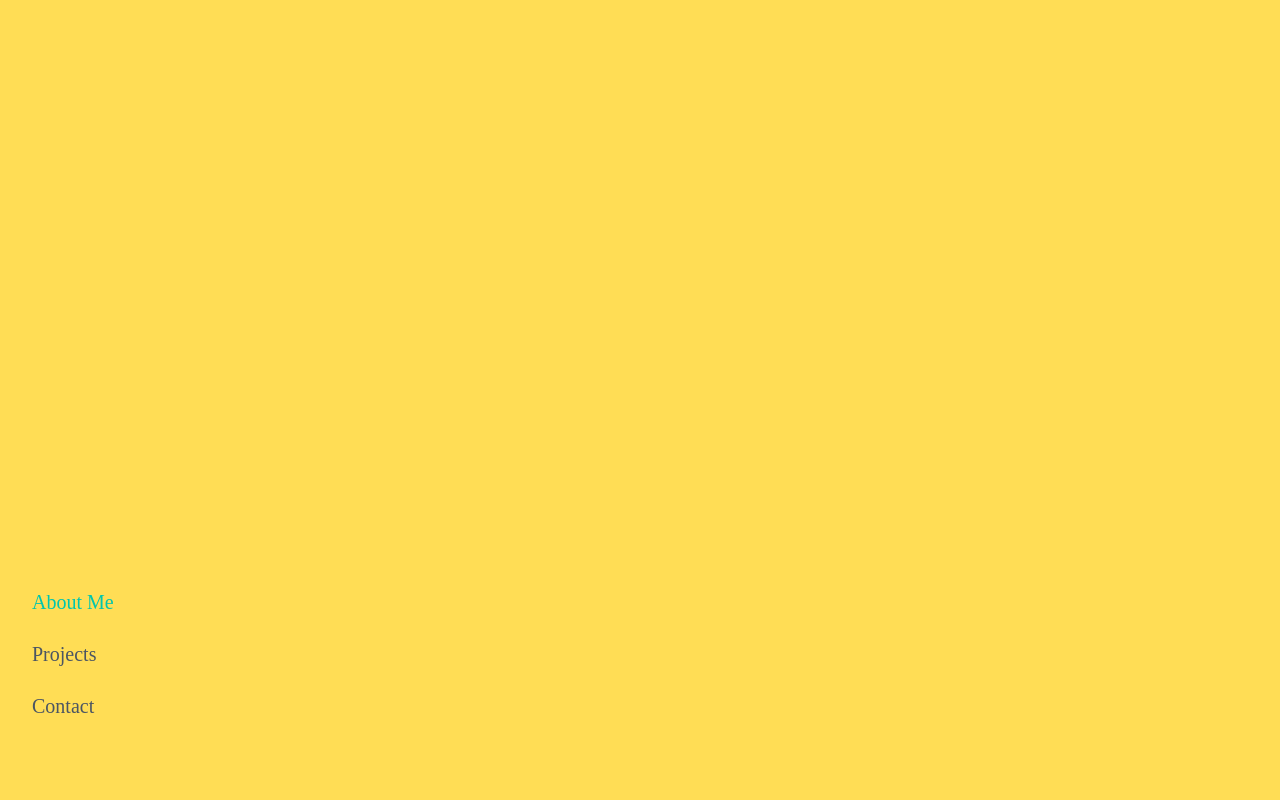
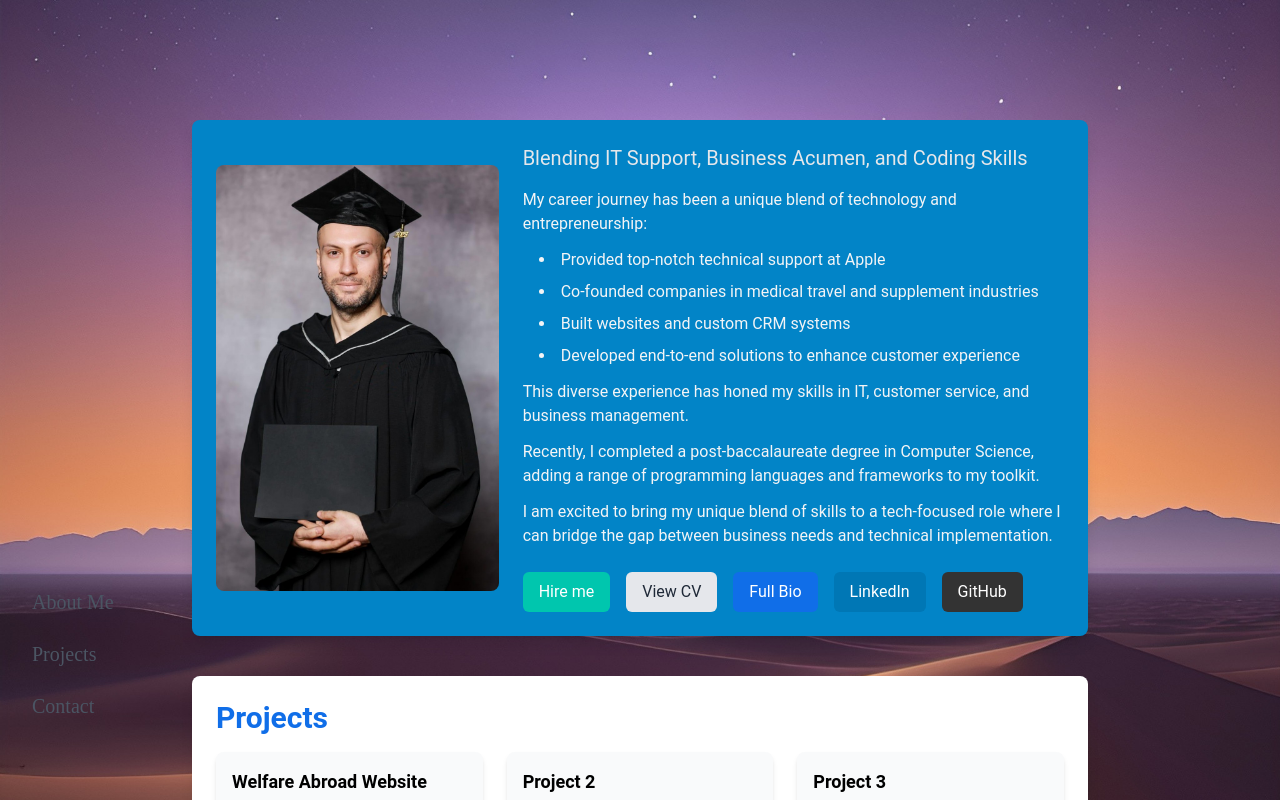
Before and after one commit to darkainu/portfolio-website-template, a Next.js app: page / in a window 1280 px wide. Shown: the top 800 px of the page. Built offline with nearby package versions, Linux system fonts and the light colour scheme.

Commit message:
added new bg with parallax effect.

```diff
--- a/app/components/Header.tsx
+++ b/app/components/Header.tsx
@@ -7,16 +7,41 @@ const baseUrl = process.env.NODE_ENV === 'production' ? '/website' : '';
 const Header: React.FC = () => {
   const [activeSection, setActiveSection] = useState('');
 
+  const handleClick = (e: React.MouseEvent<HTMLAnchorElement>, sectionId: string) => {
+    e.preventDefault();
+    const scrollContainer = document.querySelector('.overflow-y-auto');
+    const targetSection = document.getElementById(sectionId);
+
+    if (scrollContainer && targetSection) {
+      scrollContainer.scrollTo({
+        top: targetSection.offsetTop,
+        behavior: 'smooth'
+      });
+    }
+  };
+
   useEffect(() => {
     const handleScroll = () => {
       const sections = ['about-me', 'projects', 'contact'];
-      const scrollPosition = window.scrollY + window.innerHeight / 2;
+      const scrollContainer = document.querySelector('.overflow-y-auto');
+      const scrollPosition = scrollContainer?.scrollTop || 0;
+      const containerHeight = scrollContainer?.clientHeight || 0;
+      const scrollHeight = scrollContainer?.scrollHeight || 0;
+
+      // Special handling for Contact section
+      if (scrollHeight - (scrollPosition + containerHeight) < 100) {
+        setActiveSection('contact');
+        return;
+      }
 
       for (const section of sections) {
         const element = document.getElementById(section);
         if (element) {
           const { offsetTop, offsetHeight } = element;
-          if (scrollPosition >= offsetTop && scrollPosition < offsetTop + offsetHeight) {
+          if (
+            scrollPosition >= offsetTop - 100 &&
+            scrollPosition < offsetTop + offsetHeight - 100
+          ) {
             setActiveSection(section);
             break;
           }
@@ -24,8 +49,10 @@ const Header: React.FC = () => {
       }
     };
 
-    window.addEventListener('scroll', handleScroll);
-    return () => window.removeEventListener('scroll', handleScroll);
+    const scrollContainer = document.querySelector('.overflow-y-auto');
+    scrollContainer?.addEventListener('scroll', handleScroll);
+
+    return () => scrollContainer?.removeEventListener('scroll', handleScroll);
   }, []);
 
   return (
@@ -35,6 +62,7 @@ const Header: React.FC = () => {
           <li key={item}>
             <a
               href={`#${item.toLowerCase().replace(' ', '-')}`}
+              onClick={(e) => handleClick(e, item.toLowerCase().replace(' ', '-'))}
               className={`font-serif text-xl font-medium transition-all duration-300 ${
                 activeSection === item.toLowerCase().replace(' ', '-')
                 ? 'text-customGreen scale-110'
--- a/app/components/ParallaxSection.tsx
+++ b/app/components/ParallaxSection.tsx
@@ -1,14 +1,13 @@
-
 import React from "react";
 
-const ParallaxSection: React.FC = () => {
+const ParallaxSection: React.FC<{ children: React.ReactNode }> = ({ children }) => {
   return (
-    <div className="relative h-screen overflow-hidden">
+    <div className="fixed inset-0 w-full h-full perspective-1">
       {/* Background layer - Sky */}
       <div
-        className="absolute inset-0 bg-fixed bg-cover"
+        className="fixed inset-0 w-full h-full bg-cover bg-center"
         style={{
-          backgroundImage: './images/sky.webp',
+          backgroundImage: `url('/images/sky.webp')`,
           transform: "translateZ(-1px) scale(2)",
           zIndex: -1,
         }}
@@ -16,15 +15,18 @@ const ParallaxSection: React.FC = () => {
 
       {/* Foreground layer - Dunes */}
       <div
-        className="absolute inset-0 bg-fixed bg-cover"
+        className="fixed inset-0 w-full h-full bg-cover bg-center"
         style={{
-          backgroundImage: '/images/dunes.webp',
+          backgroundImage: `url('/images/dunes.webp')`,
           transform: "translateZ(0) scale(1.5)",
           zIndex: -2,
         }}
       />
+
+      {/* Content layer */}
+      <div className="absolute w-full h-full overflow-y-auto overflow-x-hidden">
+        {children}
+      </div>
     </div>
   );
-};
-
-export default ParallaxSection;
+};export default ParallaxSection;
--- a/app/globals.css
+++ b/app/globals.css
@@ -7,11 +7,19 @@ html {
 }
 
 /* Add a parallax scroll effect */
+.parallax-container {
+  perspective: 1px;
+  height: 100vh;
+  overflow-x: hidden;
+  overflow-y: auto;
+}
+
 .parallax-layer {
-  background-attachment: fixed;
-  background-repeat: no-repeat;
-  background-position: center;
-  background-size: cover;
+  position: absolute;
+  top: 0;
+  right: 0;
+  bottom: 0;
+  left: 0;
 }
 /* Add a smooth scroll effect */
 html {
@@ -54,3 +62,14 @@ html {
 .main p {
   font-size: 1.2rem;
 }
+
+/* Add these new styles */
+.perspective-1 {
+  perspective: 1px;
+  transform-style: preserve-3d;
+  overflow: hidden;
+}
+
+body {
+  overflow: hidden;
+}
--- a/app/page.tsx
+++ b/app/page.tsx
@@ -9,12 +9,11 @@ const baseUrl = process.env.NODE_ENV === 'production'
   ? '/website'
   : '';
 
-export default function HomePage() {
+    export default function HomePage(): React.ReactNode {
     return (
-    <main className="flex flex-col items-center justify-start min-h-screen p-5 pt-20 bg-customYellow">
-      <ParallaxSection />
-
-      {/* About Us Section */}
+      <ParallaxSection>
+        <main className="flex flex-col items-center justify-start min-h-screen p-5 pt-20">
+          {/* About Me Section */}
           <section id="about-me" className="font-body bg-sky-600 w-full max-w-4xl mx-auto p-6 rounded-lg shadow-lg mt-10">
             <div className="flex flex-col md:flex-row items-center">
               {/* Left Column: Headshot Photo */}
@@ -47,7 +46,7 @@ export default function HomePage() {
                     Recently, I completed a post-baccalaureate degree in Computer Science, adding a range of programming languages and frameworks to my toolkit.
                   </p>
                   <p>
-                I&apos;m excited to bring my unique blend of skills to a tech-focused role where I can bridge the gap between business needs and technical implementation.
+                    I am excited to bring my unique blend of skills to a tech-focused role where I can bridge the gap between business needs and technical implementation.
                   </p>
                 </div>
                 {/* Action Buttons */}
@@ -91,7 +90,7 @@ export default function HomePage() {
           </section>
 
           {/* Projects Section */}
-      <section id="projects" className="font-body bg-white w-full max-w-4xl mx-auto p-6 rounded-lg shadow-lg mt-10">
+          <section id="projects" className="font-body bg-white w-full max-w-4xl mx-auto p-6 rounded-lg shadow-lg mt-10 mb-32">
             <h2 className="text-3xl font-bold text-customBlue mb-4">Projects</h2>
 
             {/* Row of Project Cards */}
@@ -113,7 +112,7 @@ src={`${baseUrl}/images/welfareabroad.png`}                alt="Welfare Abroad"
                   />
                 </div>
                 <p className="text-gray-600">
-              I&apos;ve used Typescript, Next.js, Tailwind CSS, Vercel and Hygraph for this project.
+                  I have used Typescript, Next.js, Tailwind CSS, Vercel and Hygraph for this project.
                 </p>
               </a>
 
@@ -136,7 +135,7 @@ src={`${baseUrl}/images/welfareabroad.png`}                alt="Welfare Abroad"
           </section>
 
           {/* Contact Section */}
-      <section id="contact" className="font-body bg-customLightGray w-full max-w-4xl mx-auto p-6 rounded-lg shadow-lg mt-10 mb-16">
+          <section id="contact" className="font-body bg-customLightGray w-full max-w-4xl mx-auto p-6 rounded-lg shadow-lg mt-10 mb-32"> {/* Added more bottom margin */}
             <h2 className="text-3xl font-bold text-customBlue mb-4">Contact Me</h2>
             <p className="text-gray-700 mb-6">
               Feel free to reach out if you have any questions or opportunities.
@@ -145,5 +144,6 @@ src={`${baseUrl}/images/welfareabroad.png`}                alt="Welfare Abroad"
           </section>
           <ScrollToTopButton />
         </main>
+      </ParallaxSection>
     );
   }
```
Lines whose indentation alone changed are shown as unchanged.
